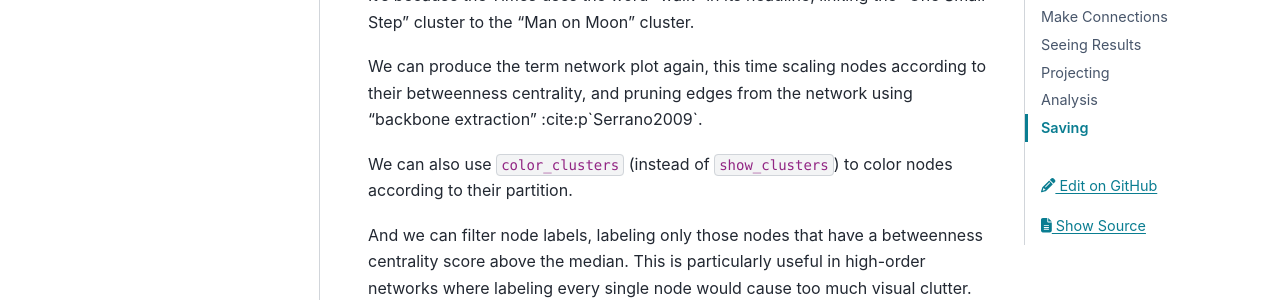
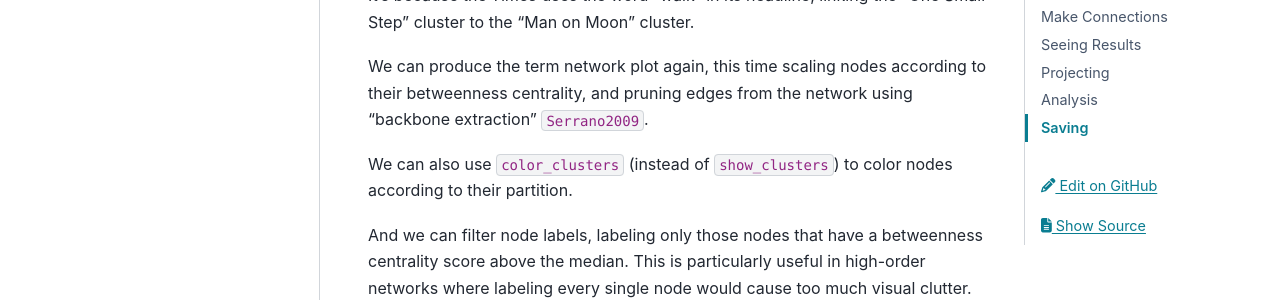
Before and after one commit to jboynyc/textnets, a Sphinx documentation site: the page built from docs/tutorial.rst, in a window 1280 px wide and 900 px high, scrolled down 3005 px. Shown: the part 204-504 px from the top of the window. Built offline with Sphinx 7.4.7 and the PyData theme 0.15.4, drawn with Linux system fonts in a browser that asks for light colours; cross-references to code outside the pages are shown as plain code.

Commit message:
fix citation in tutorial

```diff
--- a/docs/tutorial.rst
+++ b/docs/tutorial.rst
@@ -133,7 +133,7 @@ Small Step" cluster to the "Man on Moon" cluster.
 
 We can produce the term network plot again, this time scaling nodes according
 to their betweenness centrality, and pruning edges from the network using
-"backbone extraction" :cite:p`Serrano2009`.
+"backbone extraction" :cite:p:`Serrano2009`.
 
 We can also use ``color_clusters`` (instead of ``show_clusters``) to color
 nodes according to their partition.
```
